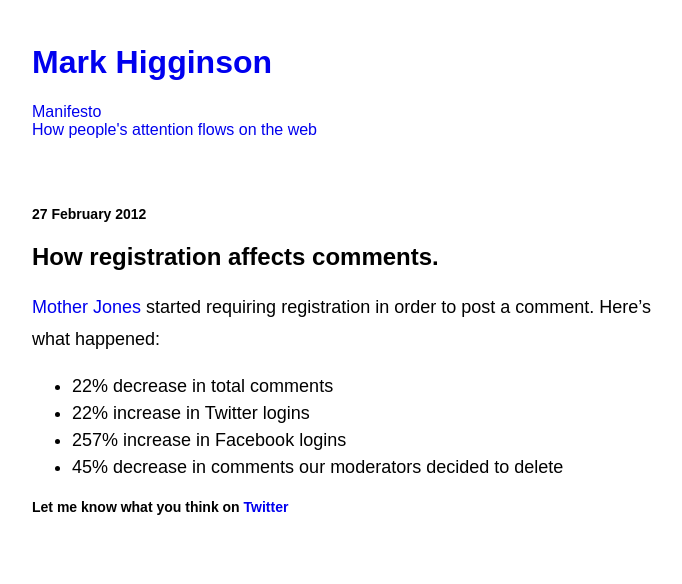
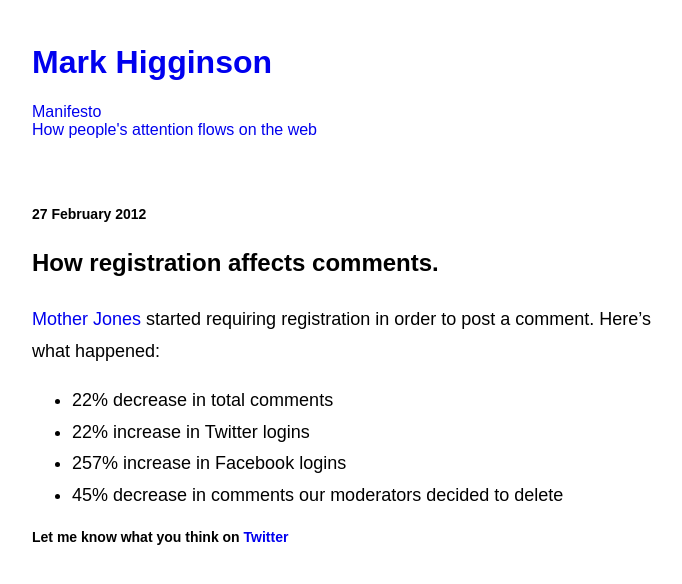
Before and after one commit to markhgn/markhgn.github.io, a Jekyll site: the page built from _posts/2012-02-27-registration-comments.md, in a window 1280 px wide. Shown: the top 584 px of the page, without its empty margins (298-980 px from the left). Built offline with Jekyll 4.4.1, drawn with Linux system fonts in a browser that asks for light colours.

Commit message:
More line height changes

```diff
--- a/css/style.css
+++ b/css/style.css
@@ -16,7 +16,7 @@ h1 {
 h2 {
   font-size: 24px;
   font-weight:600;
-  line-height: 1.25;
+  line-height: 1.75;
 }
 
 h3 {
@@ -35,7 +35,7 @@ p {
 
 ul {
   font-size: 18px;
-  line-height: 1.5;
+  line-height: 1.75;
 }
 
 blockquote {
```
